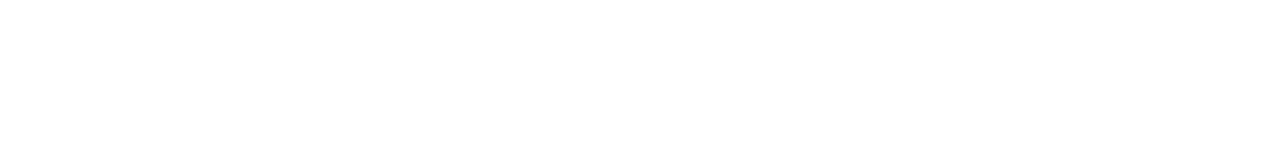
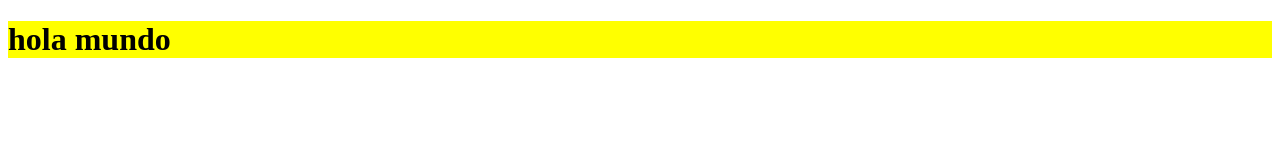
Before and after one commit to ejfdezrdgz/examen, a plain HTML site: page index.html in a window 1280 px wide. Drawn offline with Linux system fonts and the light colour scheme.

Commit message:
Estado 2. Añadida hoja de estilos

```diff
--- /dev/null
+++ b/css/style.css
@@ -0,0 +1,3 @@
+h1{
+    background-color: yellow;
+}
--- a/index.html
+++ b/index.html
@@ -4,9 +4,10 @@
     <meta charset="UTF-8">
     <meta name="viewport" content="width=device-width, initial-scale=1.0">
     <meta http-equiv="X-UA-Compatible" content="ie=edge">
+    <link rel="stylesheet" href="css/style.css">
     <title>hola mundo</title>
 </head>
 <body>
-
+    <h1>hola mundo</h1>
 </body>
 </html>
```
